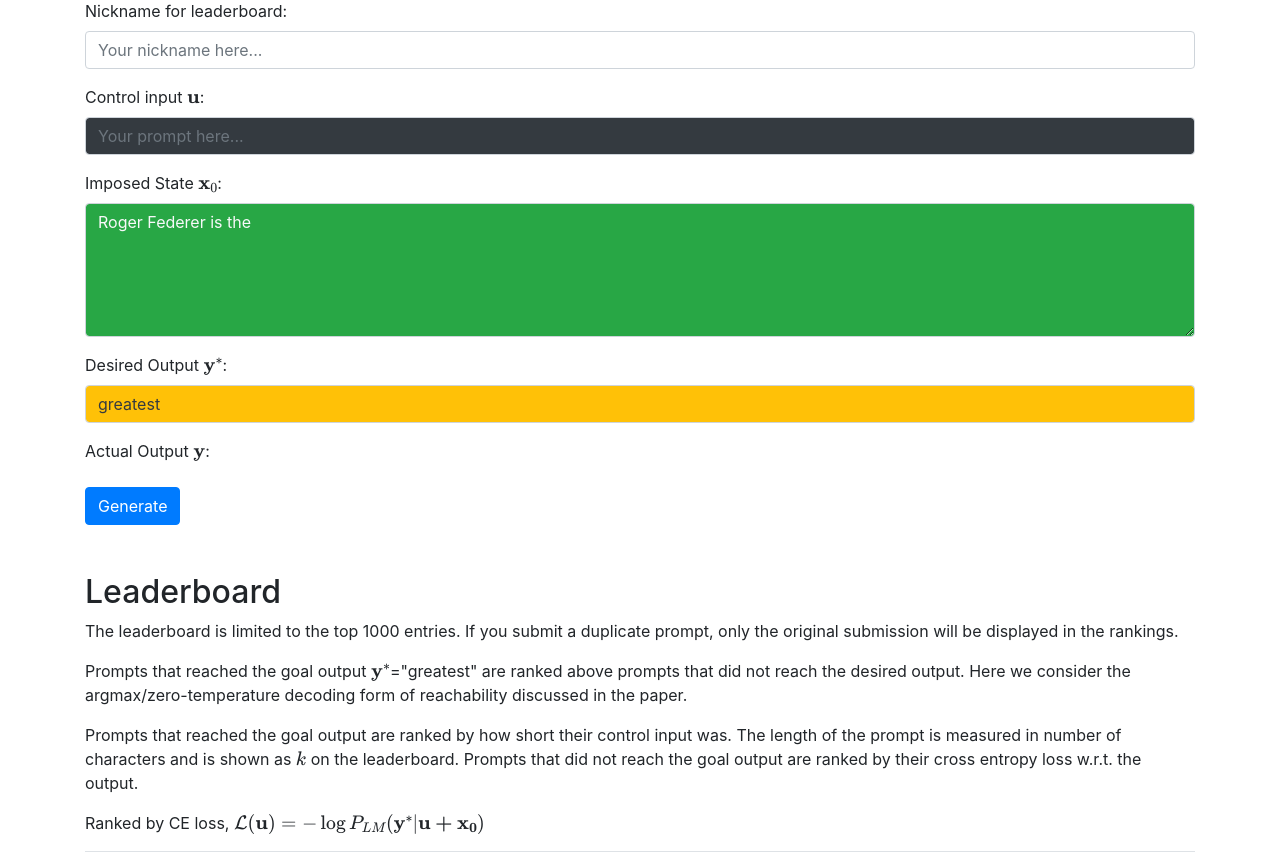
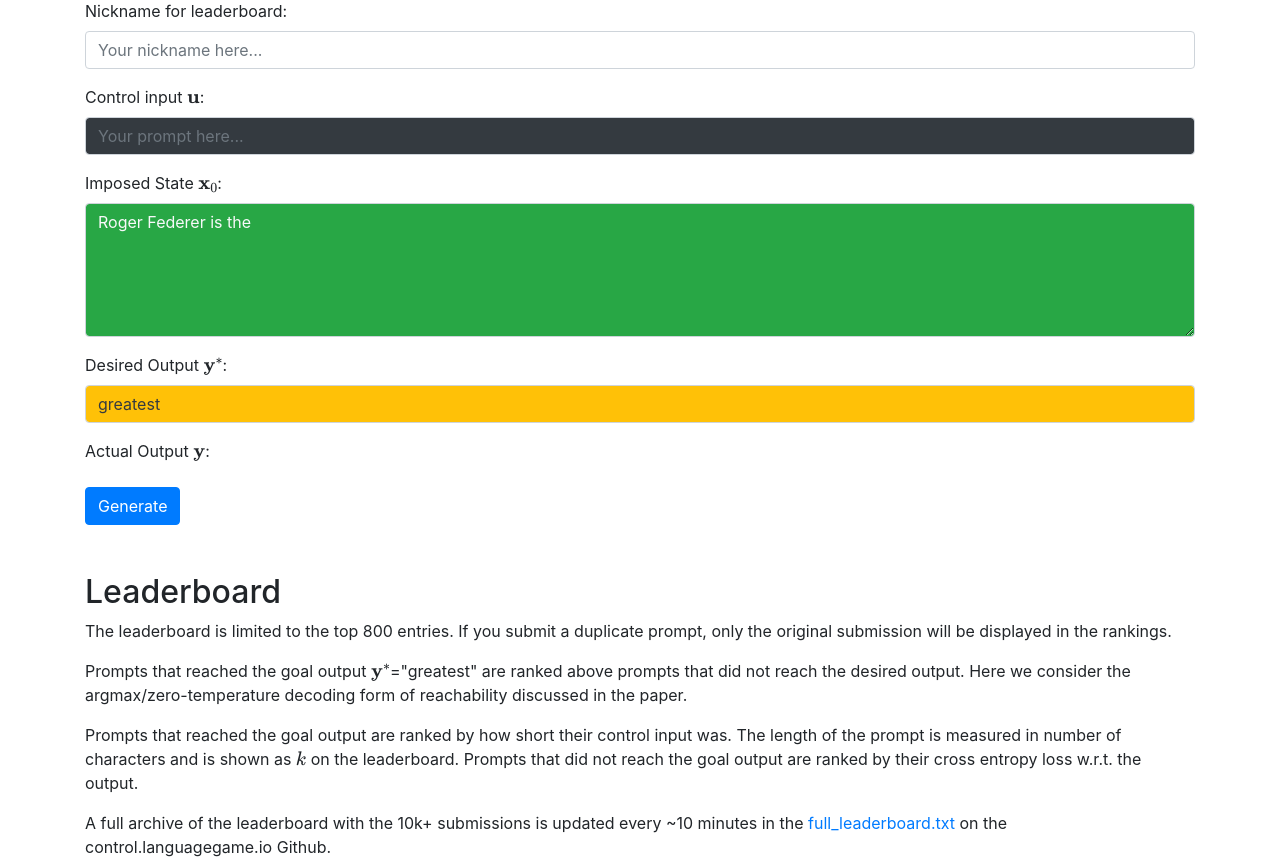
Before and after one commit to amanb2000/control.languagegame.io, a FastAPI app: page / in a window 1280 px wide. Shown: the part 1155-2022 px from the top of the page. Run offline with FastAPI, Linux system fonts and the light colour scheme; some libraries are stand-ins or nearby versions.

Commit message:
Add github archive link for full leaderboard

```diff
--- a/templates/index.html
+++ b/templates/index.html
@@ -115,7 +115,7 @@
     <div class="container mt-5">
         <h2>Leaderboard</h2>
         <p>
-            The leaderboard is limited to the top 1000 entries. If you submit a
+            The leaderboard is limited to the top 800 entries. If you submit a
             duplicate prompt, only the original submission will be displayed in
             the rankings.
         </p>
@@ -132,7 +132,10 @@
             Prompts that did not reach the goal output are ranked by their
             cross entropy loss w.r.t. the output.
         </p>
-        <p>Ranked by CE loss, \(\mathcal L(\mathbf u) = -\log P_{LM}(\mathbf y^* | \mathbf{u + x_0})\)</p>
+		<p>
+			A full archive of the leaderboard with the 10k+ submissions is updated every
+			~10 minutes in the <a href="https://github.com/amanb2000/control.languagegame.io/blob/main/full_leaderboard.txt">full_leaderboard.txt</a> on the control.languagegame.io Github.
+		</p>
         <table class="table table-striped">
             <thead>
                 <tr>
```
